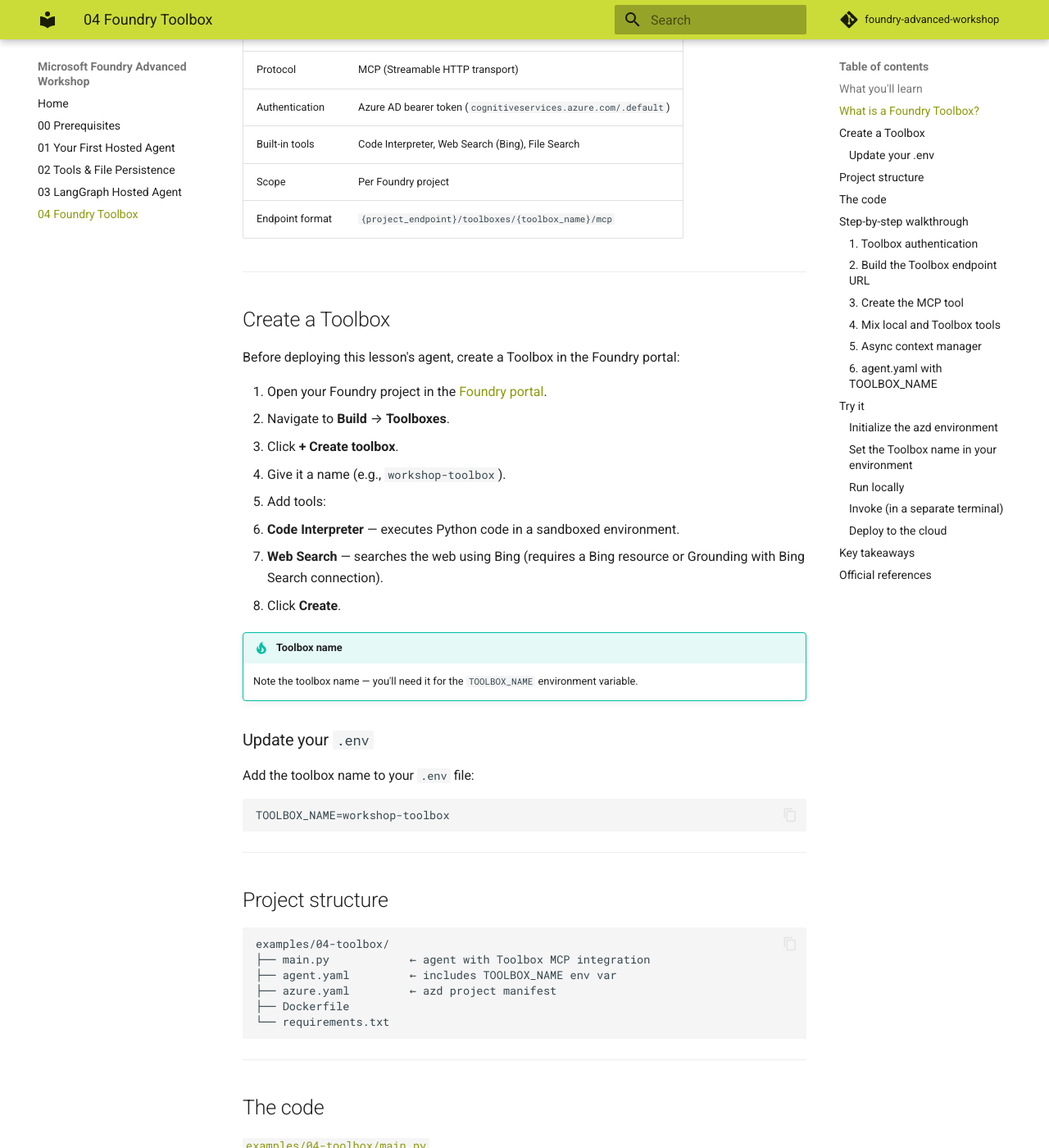
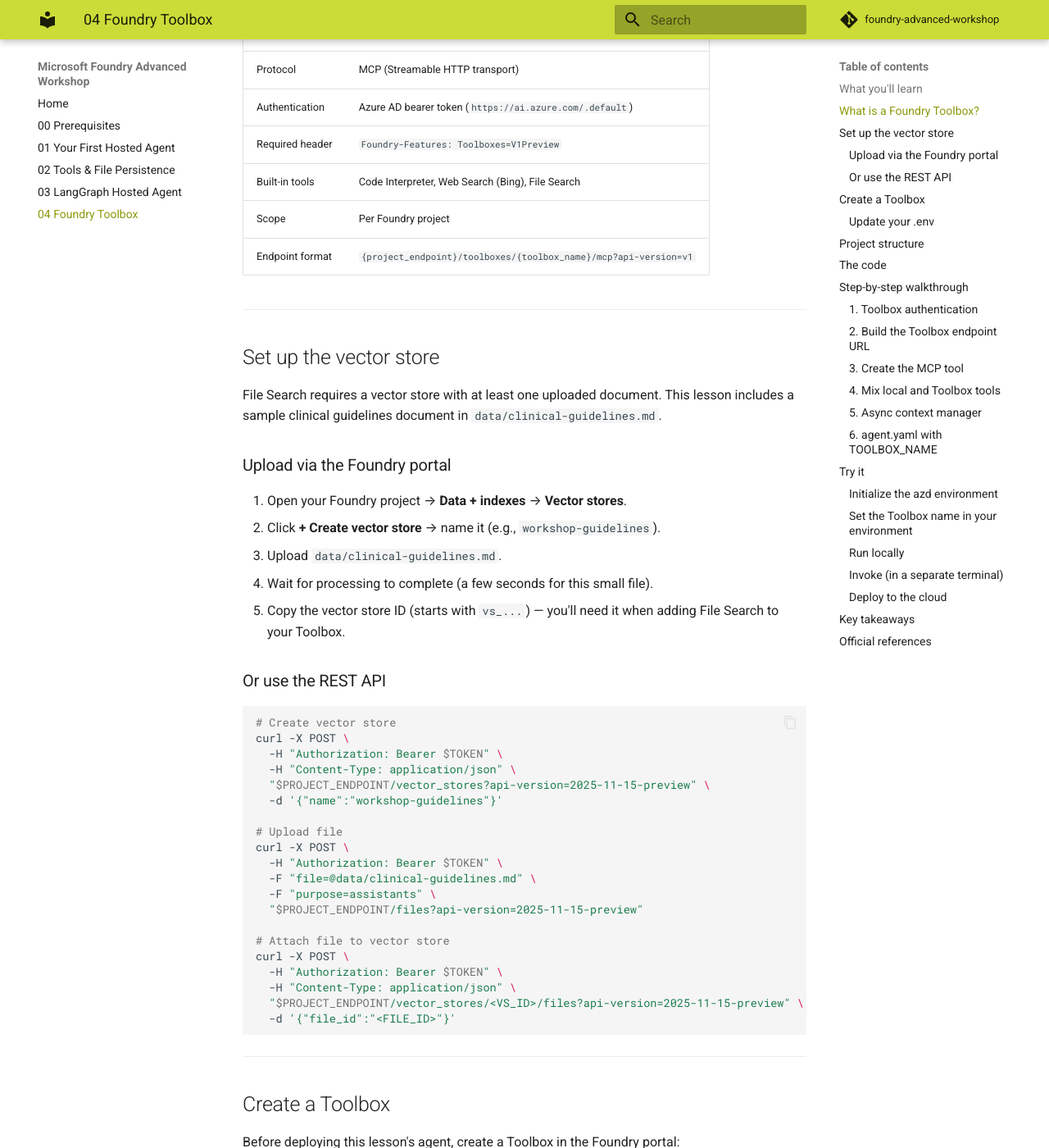
Before and after one commit to beyondelastic/foundry-advanced-workshop, an MkDocs documentation site: the page built from docs/04-foundry-toolbox.md, in a window 1280 px wide and 1400 px high, scrolled down 1016 px. Shown: the whole window at 82% size. Built offline with MkDocs 1.6.1 and Material for MkDocs 9.7.7, drawn with Linux system fonts in a browser that asks for light colours; comment, search, counter and statistics services are not loaded; some of the changed text lies outside the part shown.

Commit message:
Update Foundry Toolbox documentation and code to include File Search capabilities and improve authentication handling

````diff
--- a/docs/04-foundry-toolbox.md
+++ b/docs/04-foundry-toolbox.md
@@ -1,15 +1,15 @@
 # 04 — Foundry Toolbox
 
-Connect your hosted agent to a **Foundry Toolbox** — a managed collection of tools (Code Interpreter, Web Search, and more) exposed via an MCP (Model Context Protocol) endpoint. Your agent gains powerful capabilities without you having to build or host them.
+Connect your hosted agent to a **Foundry Toolbox** — a managed collection of tools (Code Interpreter, File Search, and more) exposed via an MCP (Model Context Protocol) endpoint. Your agent gains powerful capabilities without you having to build or host them.
 
 ---
 
 ## What you'll learn
 
 - What a Foundry Toolbox is and how it works.
-- Create a Toolbox with Code Interpreter and Web Search in the Foundry portal.
+- Create a Toolbox with Code Interpreter and File Search in the Foundry portal.
 - Connect to the Toolbox MCP endpoint using `MCPStreamableHTTPTool`.
-- Authenticate with `ToolboxAuth` (bearer token injection).
+- Authenticate with `get_bearer_token_provider` and a custom `httpx.Auth` class.
 - Mix local tools and Toolbox tools in the same agent.
 
 ---
@@ -22,7 +22,7 @@ A **Toolbox** is a managed resource in your Foundry project that bundles one or
 flowchart LR
     Agent["Hosted Agent"] -->|MCP / Streamable HTTP| Toolbox["Foundry Toolbox"]
     Toolbox --> CI["Code Interpreter"]
-    Toolbox --> WS["Web Search (Bing)"]
+    Toolbox --> FS["File Search (RAG)"]
     Toolbox --> Custom["Custom tools (future)"]
 ```
 
@@ -31,10 +31,50 @@ Key properties:
 | Feature | Detail |
 |---------|--------|
 | Protocol | MCP (Streamable HTTP transport) |
-| Authentication | Azure AD bearer token (`cognitiveservices.azure.com/.default`) |
+| Authentication | Azure AD bearer token (`https://ai.azure.com/.default`) |
+| Required header | `Foundry-Features: Toolboxes=V1Preview` |
 | Built-in tools | Code Interpreter, Web Search (Bing), File Search |
 | Scope | Per Foundry project |
-| Endpoint format | `{project_endpoint}/toolboxes/{toolbox_name}/mcp` |
+| Endpoint format | `{project_endpoint}/toolboxes/{toolbox_name}/mcp?api-version=v1` |
+
+---
+
+## Set up the vector store
+
+File Search requires a vector store with at least one uploaded document. This lesson includes a sample clinical guidelines document in `data/clinical-guidelines.md`.
+
+### Upload via the Foundry portal
+
+1. Open your Foundry project → **Data + indexes** → **Vector stores**.
+2. Click **+ Create vector store** → name it (e.g., `workshop-guidelines`).
+3. Upload `data/clinical-guidelines.md`.
+4. Wait for processing to complete (a few seconds for this small file).
+5. Copy the vector store ID (starts with `vs_...`) — you'll need it when adding File Search to your Toolbox.
+
+### Or use the REST API
+
+```bash
+# Create vector store
+curl -X POST \
+  -H "Authorization: Bearer $TOKEN" \
+  -H "Content-Type: application/json" \
+  "$PROJECT_ENDPOINT/vector_stores?api-version=2025-11-15-preview" \
+  -d '{"name":"workshop-guidelines"}'
+
+# Upload file
+curl -X POST \
+  -H "Authorization: Bearer $TOKEN" \
+  -F "file=@data/clinical-guidelines.md" \
+  -F "purpose=assistants" \
+  "$PROJECT_ENDPOINT/files?api-version=2025-11-15-preview"
+
+# Attach file to vector store
+curl -X POST \
+  -H "Authorization: Bearer $TOKEN" \
+  -H "Content-Type: application/json" \
+  "$PROJECT_ENDPOINT/vector_stores/<VS_ID>/files?api-version=2025-11-15-preview" \
+  -d '{"file_id":"<FILE_ID>"}'
+```
 
 ---
 
@@ -48,8 +88,13 @@ Before deploying this lesson's agent, create a Toolbox in the Foundry portal:
 4. Give it a name (e.g., `workshop-toolbox`).
 5. Add tools:
    - **Code Interpreter** — executes Python code in a sandboxed environment.
-   - **Web Search** — searches the web using Bing (requires a Bing resource or Grounding with Bing Search connection).
-6. Click **Create**.
+   - **File Search** — searches through uploaded documents using vector embeddings (requires a vector store with at least one uploaded file).
+6. Click **Publish**.
+
+!!! tip "File Search requires a vector store"
+    Before adding File Search to your Toolbox, create a vector store in your
+    Foundry project and upload at least one document. The Toolbox will use this
+    vector store for semantic search over your documents.
 
 !!! tip "Toolbox name"
     Note the toolbox name — you'll need it for the `TOOLBOX_NAME` environment variable.
@@ -72,7 +117,9 @@ examples/04-toolbox/
 ├── agent.yaml         ← includes TOOLBOX_NAME env var
 ├── azure.yaml         ← azd project manifest
 ├── Dockerfile
-└── requirements.txt
+├── requirements.txt
+└── data/
+    └── clinical-guidelines.md  ← sample doc for File Search
 ```
 
 ---
@@ -88,7 +135,7 @@ import os
 from typing import Annotated
 
 import httpx
-from azure.identity import DefaultAzureCredential
+from azure.identity import DefaultAzureCredential, get_bearer_token_provider
 from dotenv import load_dotenv
 from pydantic import Field
 
@@ -107,31 +154,35 @@ client = FoundryChatClient(
 )
 
 
-class ToolboxAuth(httpx.Auth):
-    """Injects a bearer token into requests to the Toolbox MCP endpoint."""
+_TOOLBOX_FEATURES = "Toolboxes=V1Preview"
 
-    def __init__(self, credential: DefaultAzureCredential) -> None:
-        self._credential = credential
+
+class _ToolboxAuth(httpx.Auth):
+    """httpx Auth that injects a fresh bearer token on every request."""
+
+    def __init__(self, token_provider) -> None:
+        self._get_token = token_provider
 
     def auth_flow(self, request: httpx.Request):
-        token = self._credential.get_token(
-            "https://cognitiveservices.azure.com/.default"
-        )
-        request.headers["Authorization"] = f"Bearer {token.token}"
+        request.headers["Authorization"] = f"Bearer {self._get_token()}"
         yield request
 
 
 def resolve_toolbox_endpoint() -> str:
     project_endpoint = os.environ["AZURE_AI_PROJECT_ENDPOINT"].rstrip("/")
     toolbox_name = os.environ["TOOLBOX_NAME"]
-    return f"{project_endpoint}/toolboxes/{toolbox_name}/mcp"
+    return f"{project_endpoint}/toolboxes/{toolbox_name}/mcp?api-version=v1"
 
 
-auth = ToolboxAuth(credential)
-http_client = httpx.AsyncClient(auth=auth, timeout=120)
+token_provider = get_bearer_token_provider(credential, "https://ai.azure.com/.default")
+http_client = httpx.AsyncClient(
+    auth=_ToolboxAuth(token_provider),
+    headers={"Foundry-Features": _TOOLBOX_FEATURES},
+    timeout=120.0,
+)
 
 toolbox = MCPStreamableHTTPTool(
-    name="foundry_toolbox",
+    name="toolbox",
     url=resolve_toolbox_endpoint(),
     http_client=http_client,
     load_prompts=False,
@@ -151,8 +202,8 @@ async def main() -> None:
         client=client,
         instructions=(
             "You are a healthcare research assistant with access to a Foundry Toolbox. "
-            "Use the Code Interpreter tool to run Python code for data analysis and visualization. "
-            "Use the Web Search tool to find recent medical research and guidelines. "
+            "Use the File Search tool to look up clinical guidelines and evidence-based recommendations. "
+            "Use the Code Interpreter tool to run Python code for data analysis and calculations. "
             "Use the summarize_findings tool to compile your results. "
             "Always cite sources and remind the user your answers are informational only."
         ),
@@ -177,19 +228,32 @@ if __name__ == "__main__":
 ### 1. Toolbox authentication
 
 ```python
-class ToolboxAuth(httpx.Auth):
-    def __init__(self, credential):
-        self._credential = credential
+_TOOLBOX_FEATURES = "Toolboxes=V1Preview"
+
+
+class _ToolboxAuth(httpx.Auth):
+    def __init__(self, token_provider):
+        self._get_token = token_provider
 
     def auth_flow(self, request):
-        token = self._credential.get_token(
-            "https://cognitiveservices.azure.com/.default"
-        )
-        request.headers["Authorization"] = f"Bearer {token.token}"
+        request.headers["Authorization"] = f"Bearer {self._get_token()}"
         yield request
+
+
+token_provider = get_bearer_token_provider(credential, "https://ai.azure.com/.default")
+http_client = httpx.AsyncClient(
+    auth=_ToolboxAuth(token_provider),
+    headers={"Foundry-Features": _TOOLBOX_FEATURES},
+    timeout=120.0,
+)
 ```
 
-The Toolbox MCP endpoint requires an Azure AD bearer token scoped to `cognitiveservices.azure.com/.default`. This custom `httpx.Auth` class injects the token into every request.
+The Toolbox MCP endpoint requires:
+
+1. An Azure AD bearer token scoped to `https://ai.azure.com/.default`.
+2. The feature header `Foundry-Features: Toolboxes=V1Preview` on every request.
+
+`get_bearer_token_provider` handles token caching and refresh automatically. The custom `httpx.Auth` class injects the token into each outbound request.
 
 ### 2. Build the Toolbox endpoint URL
 
@@ -197,16 +261,16 @@ The Toolbox MCP endpoint requires an Azure AD bearer token scoped to `cognitives
 def resolve_toolbox_endpoint() -> str:
     project_endpoint = os.environ["AZURE_AI_PROJECT_ENDPOINT"].rstrip("/")
     toolbox_name = os.environ["TOOLBOX_NAME"]
-    return f"{project_endpoint}/toolboxes/{toolbox_name}/mcp"
+    return f"{project_endpoint}/toolboxes/{toolbox_name}/mcp?api-version=v1"
 ```
 
-The Toolbox MCP endpoint follows a predictable URL pattern based on your project endpoint and toolbox name.
+The Toolbox MCP endpoint follows a predictable URL pattern. The `?api-version=v1` query parameter is **required** — omitting it returns a 400 error.
 
 ### 3. Create the MCP tool
 
 ```python
 toolbox = MCPStreamableHTTPTool(
-    name="foundry_toolbox",
+    name="toolbox",
     url=resolve_toolbox_endpoint(),
     http_client=http_client,
     load_prompts=False,
@@ -215,8 +279,8 @@ toolbox = MCPStreamableHTTPTool(
 
 `MCPStreamableHTTPTool` is MAF's built-in MCP client. It connects to the Toolbox and automatically discovers all available tools (Code Interpreter, Web Search, etc.).
 
-- `load_prompts=False` — skips loading MCP prompt templates (not needed here).
-- The `http_client` carries the authentication.
+- `load_prompts=False` — **required**; the Toolbox MCP server does not implement `prompts/list`.
+- The `http_client` carries both the authentication and the feature header.
 
 ### 4. Mix local and Toolbox tools
 
@@ -234,12 +298,12 @@ You can combine local `@tool` functions and MCP tools in the same `tools` list.
 ### 5. Async context manager
 
 ```python
+server = ResponsesHostServer(agent)
 async with agent:
-    server = ResponsesHostServer(agent)
-    server.run()
+    await server.run_async()
 ```
 
-MCP tools require async initialization (to discover available tools from the server). The `async with agent` context manager handles setup and teardown.
+MCP tools require async initialization (to discover available tools from the server). The `async with agent` context manager connects to the Toolbox, discovers tools, then starts the server. On exit it cleanly disconnects.
 
 ### 6. `agent.yaml` with `TOOLBOX_NAME`
 
@@ -263,10 +327,18 @@ The `TOOLBOX_NAME` environment variable is mapped from your Foundry project envi
 
 ```bash
 cd examples/04-toolbox
-azd ai agent init
+azd init
 ```
 
-Follow the same wizard steps as previous lessons (select existing code, Docker, your project, ACR, and model).
+Select **Use code in the current directory** → confirm the detected services. This creates the `.azure/` environment folder without scaffolding infrastructure.
+
+!!! warning "Do NOT use `azd ai agent init` for this lesson"
+    The `azd ai agent init` wizard detects the `TOOLBOX_NAME` env var and tries to
+    scaffold a full `infra/` folder with Bicep files (Bing grounding, storage, etc.).
+    This conflicts with the provided `azure.yaml` and is unnecessary since your
+    Foundry project and Toolbox already exist.
+
+    Use plain `azd init` instead to just set up the environment.
 
 !!! warning "Fix `agent.yaml` after init"
     Ensure `agent.yaml` includes all three env vars:
@@ -308,13 +380,21 @@ azd ai agent invoke --local "Use Code Interpreter to calculate the average BMI f
 
 Expected: the agent writes and executes Python code, returns the computed averages.
 
-**Web Search:**
+**File Search:**
 
 ```bash
-azd ai agent invoke --local "Search for the latest WHO guidelines on hypertension management"
+azd ai agent invoke --local "What are the LDL-C targets for a very high risk patient with established cardiovascular disease?"
 ```
 
-Expected: the agent searches the web and returns a summary with sources.
+Expected: the agent searches the clinical guidelines document and returns the target (< 1.4 mmol/L and ≥ 50% reduction).
+
+**Combining both tools:**
+
+```bash
+azd ai agent invoke --local "Look up the CHA2DS2-VASc scoring criteria, then use code interpreter to calculate the score for a 70-year-old woman with hypertension and diabetes."
+```
+
+Expected: the agent retrieves the scoring table via File Search, then uses Code Interpreter to compute the score.
 
 ### Deploy to the cloud
 
@@ -342,18 +422,21 @@ az role assignment create \
 Then invoke remotely:
 
 ```bash
-azd ai agent invoke "Search for diabetes prevalence statistics, then use Code Interpreter to create a bar chart"
+azd ai agent invoke "What are the first-line medications for hypertension according to the guidelines? Use Code Interpreter to create a comparison table."
 ```
 
 ---
 
 ## Key takeaways
 
-- A **Toolbox** bundles managed tools (Code Interpreter, Web Search) behind an MCP endpoint.
+- A **Toolbox** bundles managed tools (Code Interpreter, File Search, Web Search) behind an MCP endpoint.
 - `MCPStreamableHTTPTool` discovers and connects to Toolbox tools automatically.
-- `ToolboxAuth` injects Azure AD bearer tokens for authentication.
+- Authentication uses `get_bearer_token_provider` with scope `https://ai.azure.com/.default`.
+- The `Foundry-Features: Toolboxes=V1Preview` header is **required** on all requests.
+- The endpoint URL must include `?api-version=v1`.
+- `load_prompts=False` is mandatory (Toolbox doesn't implement `prompts/list`).
+- File Search requires a vector store with uploaded documents.
 - Local `@tool` functions and Toolbox MCP tools can be mixed in the same agent.
-- The Toolbox endpoint URL follows the pattern `{project_endpoint}/toolboxes/{name}/mcp`.
 
 ---
 
````
Also changed, not shown: other parts of docs/04-foundry-toolbox.md (+2 -2 lines), examples/04-toolbox/data/clinical-guidelines.md (added, +194 -0 lines), 2 other files.
